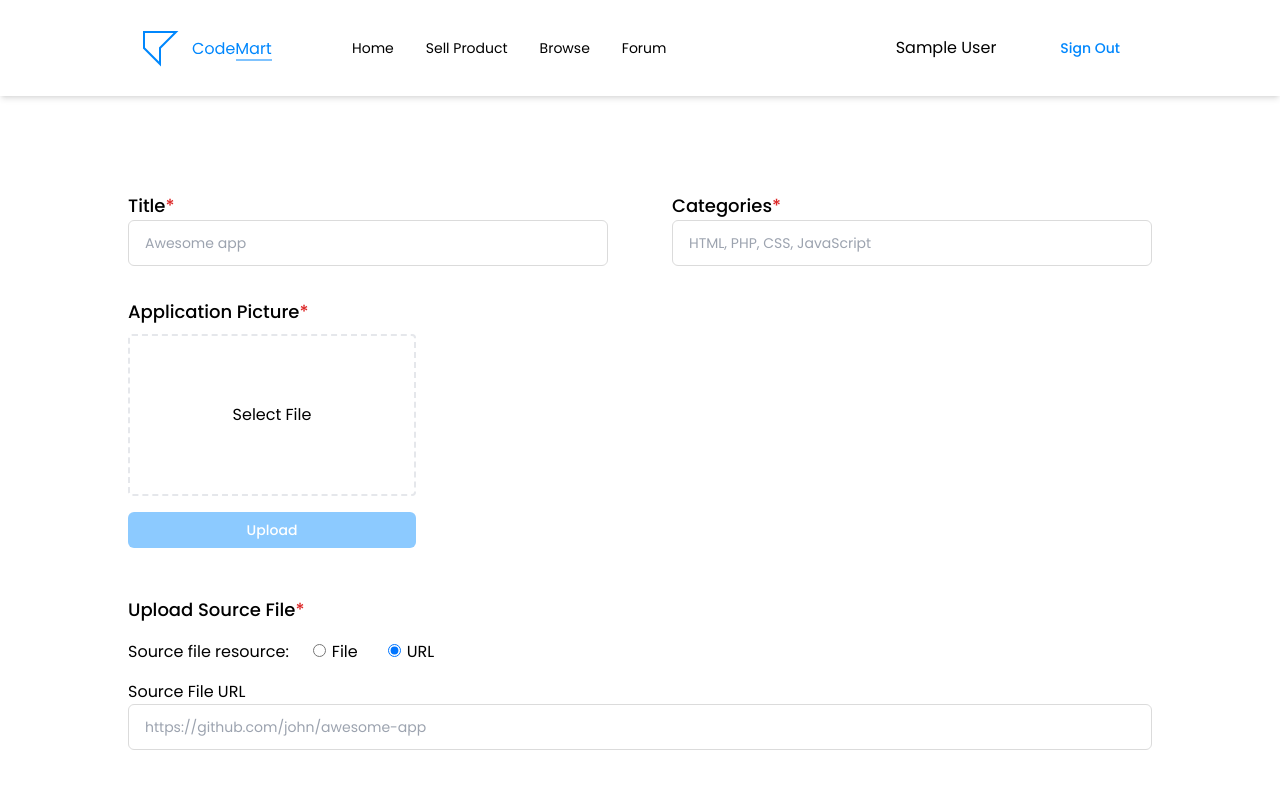
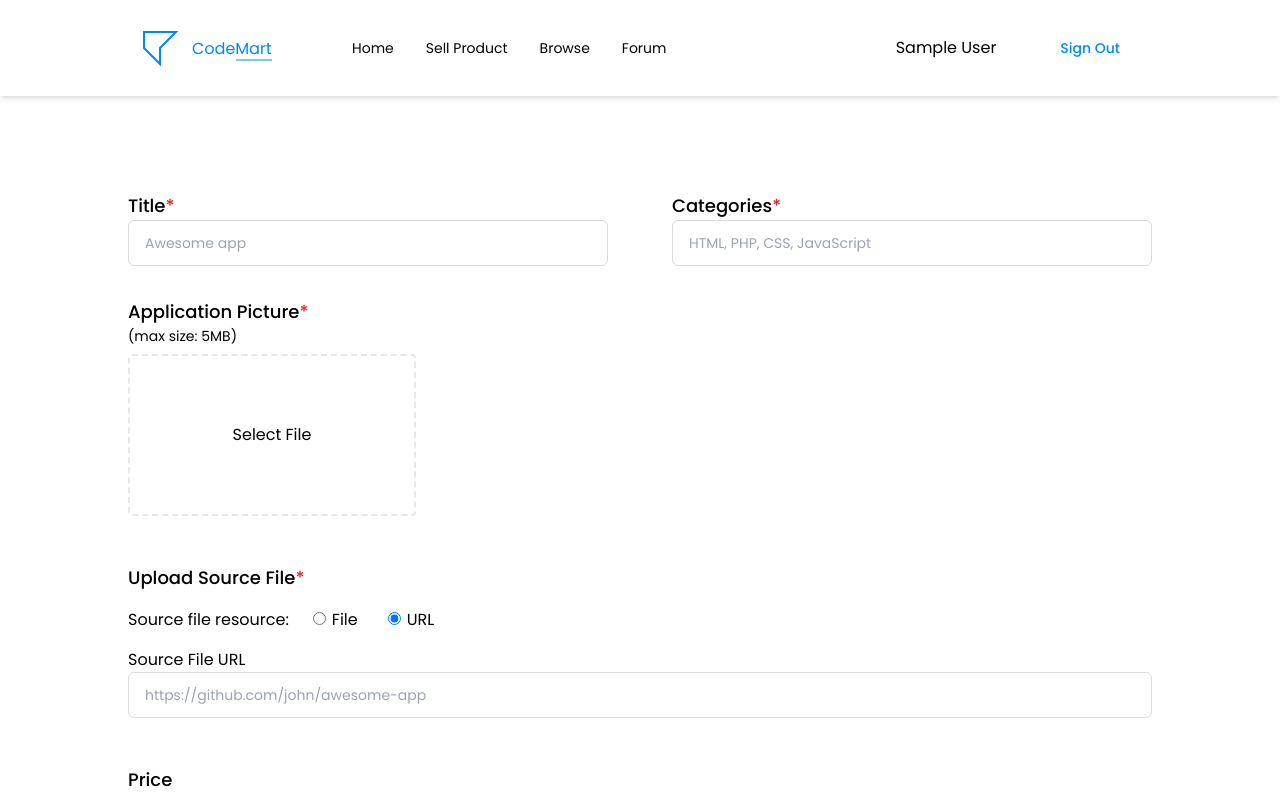
Before and after one commit to TiveCS/codemart-next, a Next.js app: page /products/sell in a window 1280 px wide. Shown: the top 800 px of the page. Built offline with nearby package versions, Linux system fonts and the light colour scheme; no server answers; sample sign-in values are in the browser's storage.

Commit message:
change upload into auto upload instead manual

```diff
--- a/components/FormInput.tsx
+++ b/components/FormInput.tsx
@@ -13,6 +13,7 @@ export interface Props {
   name?: string;
   value?: string | number | readonly string[] | undefined;
   isTextArea?: boolean;
+  error?: string;
 }
 
 const FormInput: React.FC<Props> = ({
@@ -28,6 +29,7 @@ const FormInput: React.FC<Props> = ({
   required = true,
   value,
   isTextArea = false,
+  error,
 }: Props) => {
   if (isTextArea)
     return (
@@ -46,6 +48,7 @@ const FormInput: React.FC<Props> = ({
     );
 
   return (
+    <label>
       <input
         id={id}
         name={name}
@@ -60,6 +63,8 @@ const FormInput: React.FC<Props> = ({
         required={required}
         value={value}
       />
+      <p className="text-sm text-red-500">{error}</p>
+    </label>
   );
 };
 
--- a/components/pages/Sell/UploadFile.tsx
+++ b/components/pages/Sell/UploadFile.tsx
@@ -1,9 +1,9 @@
 import axios from 'axios';
-import { useState } from 'react';
+import { useCallback, useEffect, useState } from 'react';
 import Button from '../../Button';
 import ProgressBar from './ProgressBar';
 
-export interface Props {
+export interface UploadFileProps {
   name: string;
   accept?: string;
   placeholder?: string;
@@ -11,45 +11,45 @@ export interface Props {
   onGetUrl: (name: string, url: string) => void;
 }
 
-const UploadFile: React.FC<Props> = ({
+const maxFileSizeInMB = 5;
+const maxFileSize = 1024 * 1024 * maxFileSizeInMB;
+
+const UploadFile = ({
   accept,
   placeholder = 'Select File',
   title = 'Upload File',
   name,
   onGetUrl,
-}: Props) => {
+}: UploadFileProps) => {
   const isImage = accept?.includes('image');
 
   const [file, setFile] = useState<File>();
-  const [url, setUrl] = useState<string>();
+  const [url, setUrl] = useState<string>('');
   const [uploading, setUploading] = useState(false);
-  const [uploaded, setUploaded] = useState(false);
   const [progress, setProgress] = useState<number>(0);
 
   const handleFileChange = (e: React.ChangeEvent<HTMLInputElement>) => {
     if (e.target.files) {
       const file = e.target.files[0];
 
-      if (file.size > 1024 * 1024 * 5) {
-        alert('File size is too large (max 5MB)');
+      if (file.size > maxFileSize) {
+        alert(`File size is too large (max ${maxFileSizeInMB}MB)`);
         setFile(undefined);
         return;
       }
 
       setUrl(URL.createObjectURL(file));
       setFile(file);
-      setUploaded(false);
     }
   };
 
-  const handleUpload = async () => {
-    setUploading(true);
-    try {
-      if (!file) return;
+  useEffect(() => {
+    const upload = async () => {
+      const formData = new FormData();
+      const fileBlob: Blob = file as Blob;
+      formData.append('file', fileBlob);
 
-      const formData = new FormData();
-      formData.append('file', file);
-
+      setUploading(true);
       const { data } = await axios.post('/api/aws/upload', formData, {
         onUploadProgress: (progressEvent) => {
           if (!progressEvent.total) return;
@@ -57,24 +57,31 @@ const UploadFile: React.FC<Props> = ({
           const percentage = (progressEvent.loaded * 100) / progressEvent.total;
 
           setProgress(+percentage.toFixed(2));
-          console.log('Upload progress (', file.name, ') : ', percentage, '%');
+          console.log(
+            'Upload progress (',
+            fileBlob.name,
+            ') : ',
+            percentage,
+            '%',
+          );
         },
       });
+      setUploading(false);
+      onGetUrl(name, data.url);
+      setFile(undefined);
 
       console.log(data);
+    };
 
-      onGetUrl(name, data.url);
-      setUploaded(true);
-    } catch (error: any) {
-      console.log(error.response?.data);
-    }
-    setUploading(false);
-  };
+    if (file) upload();
+  }, [file, name, onGetUrl, url]);
 
   return (
     <div className="grid grid-flow-row gap-4 max-w-fit">
       <label className="max-w-fit">
-        <p className="mb-2 text-sm">{title}</p>
+        <p className="mb-2 text-sm">
+          {title} (max size: {maxFileSizeInMB}MB)
+        </p>
         <input
           name={name}
           type="file"
@@ -87,7 +94,12 @@ const UploadFile: React.FC<Props> = ({
         />
 
         {isImage && (
-          <div className="flex items-center justify-center border-2 border-dashed rounded cursor-pointer w-72 aspect-video">
+          <div
+            style={{
+              cursor: uploading ? 'not-allowed' : 'pointer',
+            }}
+            className="flex items-center justify-center border-2 border-dashed rounded w-72 aspect-video"
+          >
             {accept?.startsWith('image') && url ? (
               <img src={url} alt="" />
             ) : (
@@ -99,19 +111,7 @@ const UploadFile: React.FC<Props> = ({
         {isImage && <p className="text-xs">{file?.name}</p>}
       </label>
 
-      {uploading ? (
-        <ProgressBar progress={progress} />
-      ) : (
-        <Button
-          onClick={handleUpload}
-          disabled={!file || uploading || uploaded}
-          style={{ opacity: uploading ? '.5' : '1' }}
-          type={!file || uploading || uploaded ? 'disabled' : 'primary'}
-          textSize="sm"
-        >
-          Upload
-        </Button>
-      )}
+      {uploading && <ProgressBar progress={progress} />}
     </div>
   );
 };
--- a/pages/products/sell.tsx
+++ b/pages/products/sell.tsx
@@ -1,7 +1,8 @@
 import { GetServerSideProps } from 'next';
 import { getSession, useSession } from 'next-auth/react';
 import Head from 'next/head';
-import { useState } from 'react';
+import { useRouter } from 'next/router';
+import { useRef, useState } from 'react';
 import Button from '../../components/Button';
 import FormInput from '../../components/FormInput';
 import FormRadio from '../../components/FormRadio';
@@ -31,11 +32,14 @@ export default function SellPage() {
     source?: string;
   }>({});
 
+  const router = useRouter();
+
   const [title, setTitle] = useState<string>('');
   const [categories, setCategories] = useState<string>('');
   const [price, setPrice] = useState<number>(0);
   const [description, setDescription] = useState<string>('');
   const [errors, setErrors] = useState<{ [key: string]: string }>({});
+  const [isSubmitting, setIsSubmitting] = useState(false);
 
   const handleGetFileUrl = (name: string, url: string) => {
     setFileUrl({ ...fileUrl, [name]: url });
@@ -47,6 +51,7 @@ export default function SellPage() {
 
   const handleSubmit = async () => {
     setErrors({});
+    setIsSubmitting(true);
     const cat = categories.split(',').map((c) => c.trim());
 
     const payload = {
@@ -62,20 +67,20 @@ export default function SellPage() {
     const validation = validatePayload(payload);
     if (!validation.isValid) {
       setErrors(validation.messages);
+      setIsSubmitting(false);
       return;
     }
 
-    const response = await fetch('/api/products', {
+    await fetch('/api/products', {
       method: 'POST',
       body: JSON.stringify(payload),
       headers: {
         'Content-Type': 'application/json',
       },
     });
+    setIsSubmitting(false);
 
-    const data = await response.json();
-
-    console.log(data);
+    router.push('/products');
   };
 
   const validatePayload = (payload: Payload): ValidationResponse => {
@@ -112,6 +117,7 @@ export default function SellPage() {
               type={'text'}
               placeholder={'Awesome app'}
               onChange={(e) => setTitle(e.target.value)}
+              error={errors['title']}
             />
           </label>
 
@@ -124,7 +130,7 @@ export default function SellPage() {
               type={'text'}
               placeholder={'HTML, PHP, CSS, JavaScript'}
               onChange={(e) => setCategories(e.target.value)}
-              required
+              error={errors['categories']}
             />
           </label>
         </div>
@@ -179,6 +185,7 @@ export default function SellPage() {
                   type={'text'}
                   placeholder={'https://github.com/john/awesome-app'}
                   onChange={(e) => handleGetFileUrl('source', e.target.value)}
+                  error={errors['sourceFile']}
                 />
               </label>
             )}
@@ -208,7 +215,7 @@ export default function SellPage() {
         </label>
 
         <Button width="fit" type="primary" onClick={handleSubmit} textSize="sm">
-          Submit
+          {isSubmitting ? 'Submitting...' : 'Submit'}
         </Button>
       </div>
     </>
```
Lines whose indentation alone changed are shown as unchanged.
